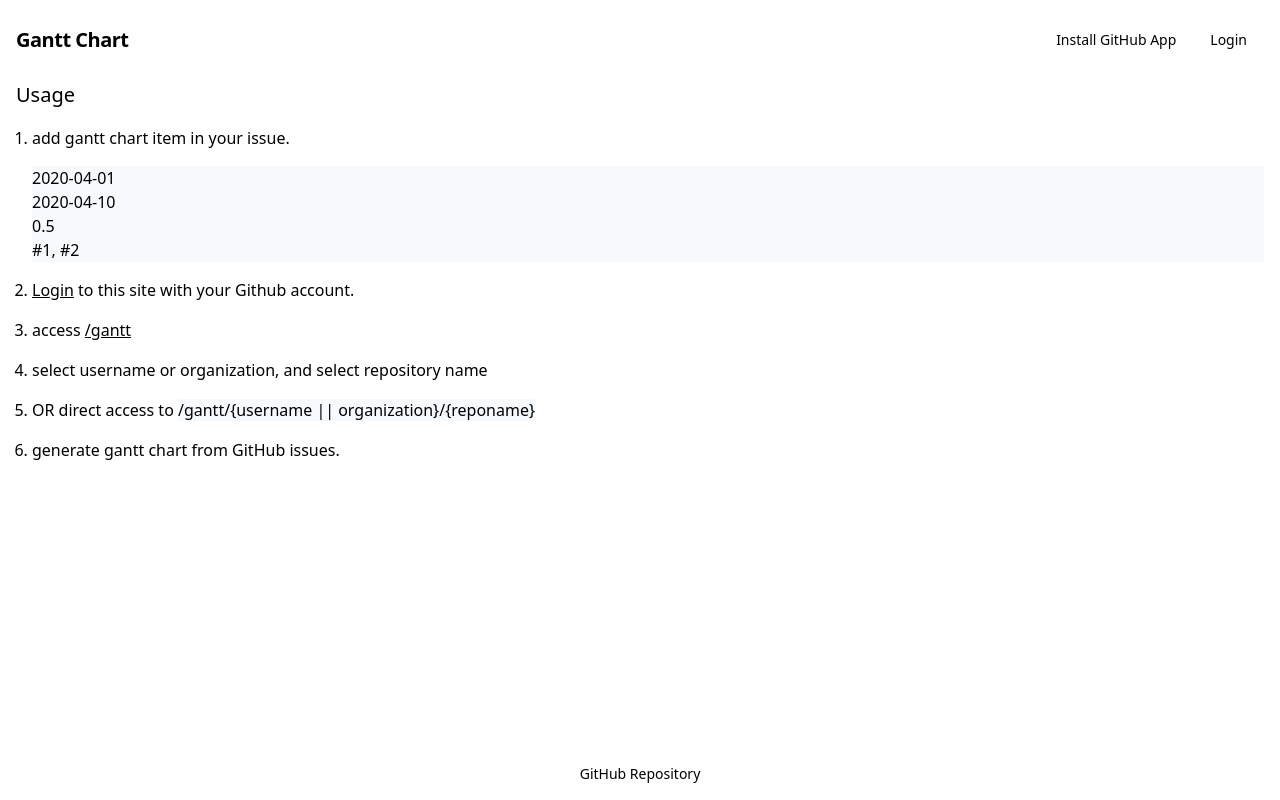
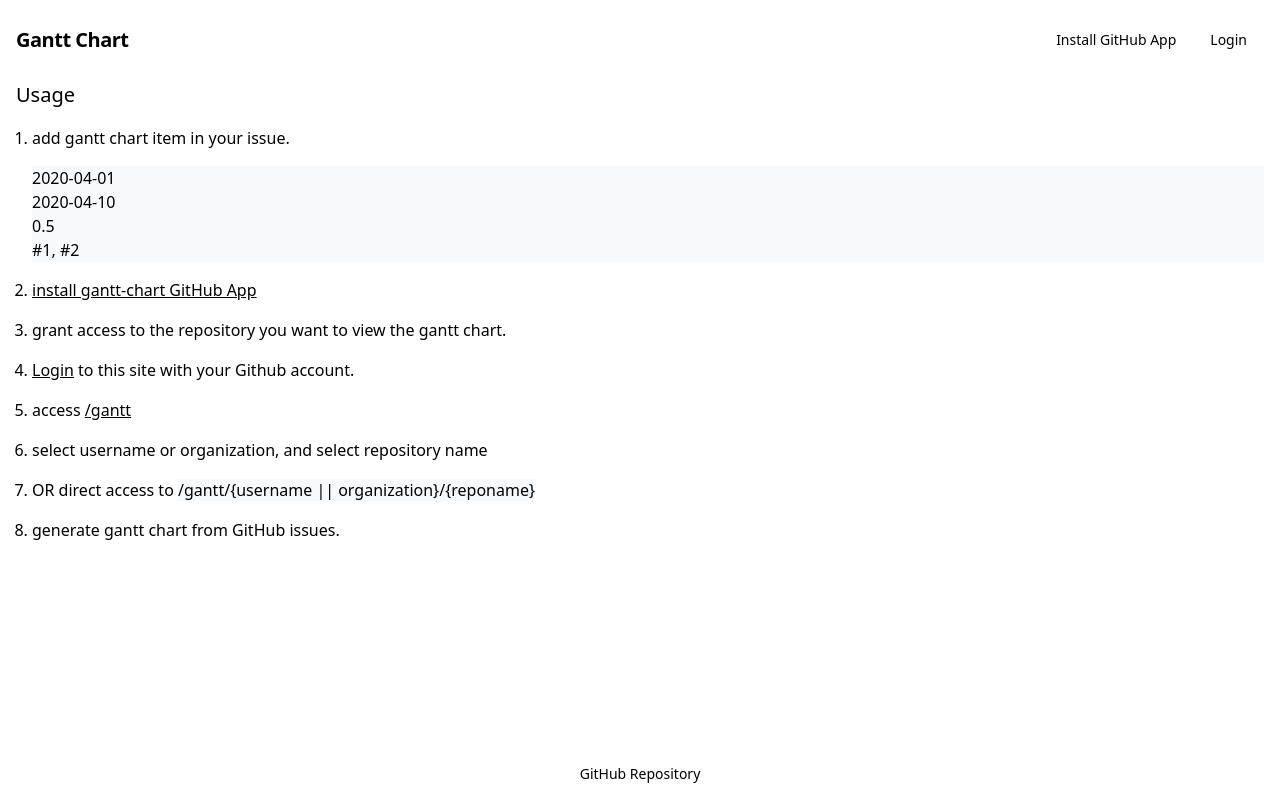
Before and after one commit to hilotter/github-gantt-chart, a Nuxt app: page / in a window 1280 px wide. Built offline with nearby package versions, Linux system fonts and the light colour scheme; no server answers.

Commit message:
update instruction

```diff
--- a/pages/index.vue
+++ b/pages/index.vue
@@ -5,11 +5,24 @@
       <li class="mb-4">
         <p class="mb-4">add gantt chart item in your issue.</p>
         <div class="bg-gray-100">
-          {{ startDateFormat() }} 2020-04-01<br />
-          {{ endDateFormat() }} 2020-04-10<br />
-          {{ progressFormat() }} 0.5<br />
-          {{ dependenciesFormat() }} #1, #2
+          {{ startDateFormat }} 2020-04-01<br />
+          {{ endDateFormat }} 2020-04-10<br />
+          {{ progressFormat }} 0.5<br />
+          {{ dependenciesFormat }} #1, #2
         </div>
+      </li>
+      <li class="mb-4">
+        <a
+          :href="githubAppUrl"
+          target="_blank"
+          rel="noopener"
+          class="underline"
+        >
+          install gantt-chart GitHub App
+        </a>
+      </li>
+      <li class="mb-4">
+        grant access to the repository you want to view the gantt chart.
       </li>
       <li class="mb-4">
         <nuxt-link class="underline" to="/login">Login</nuxt-link>
@@ -40,7 +53,10 @@ import Vue from 'vue'
 
 export default Vue.extend({
   auth: false,
-  methods: {
+  computed: {
+    githubAppUrl() {
+      return process.env.GITHUB_APP_URL!
+    },
     startDateFormat() {
       return process.env.START_DATE_STRING_TEMPLATE
     },
```
Also changed, not shown: 1 other file (tests, documents, lock files or other folders).
